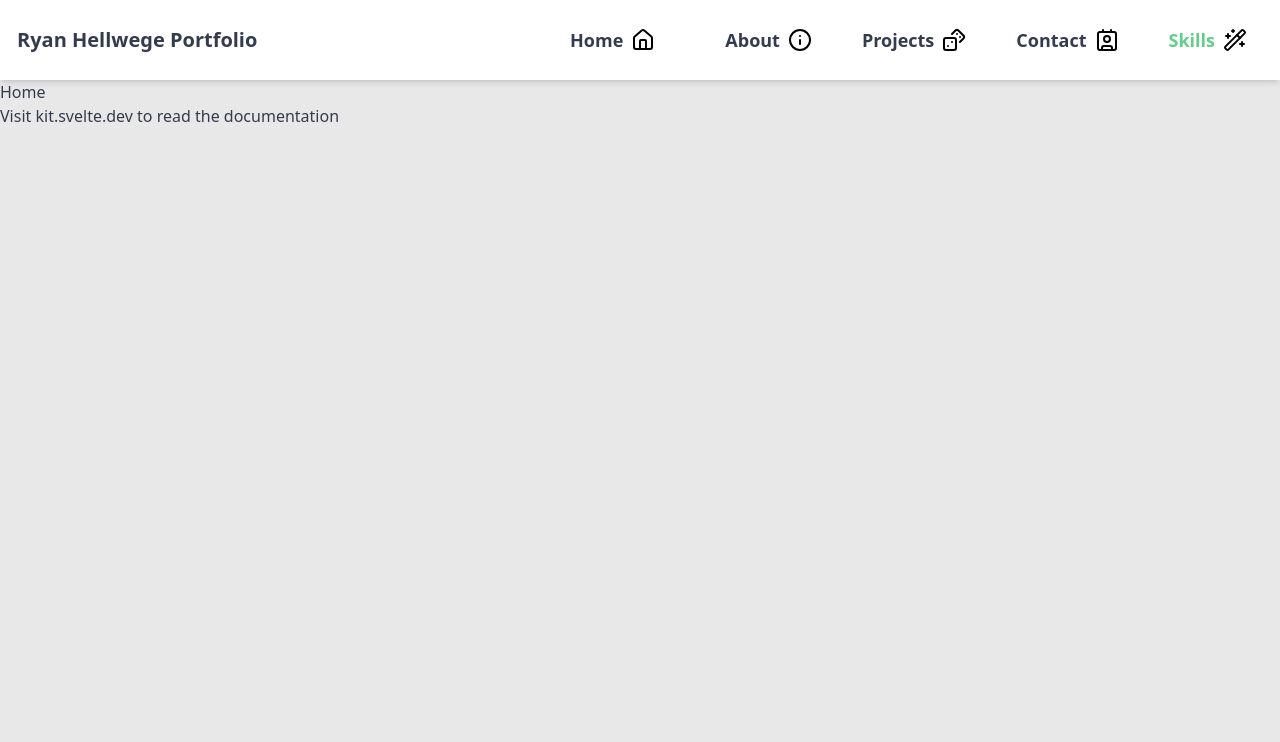
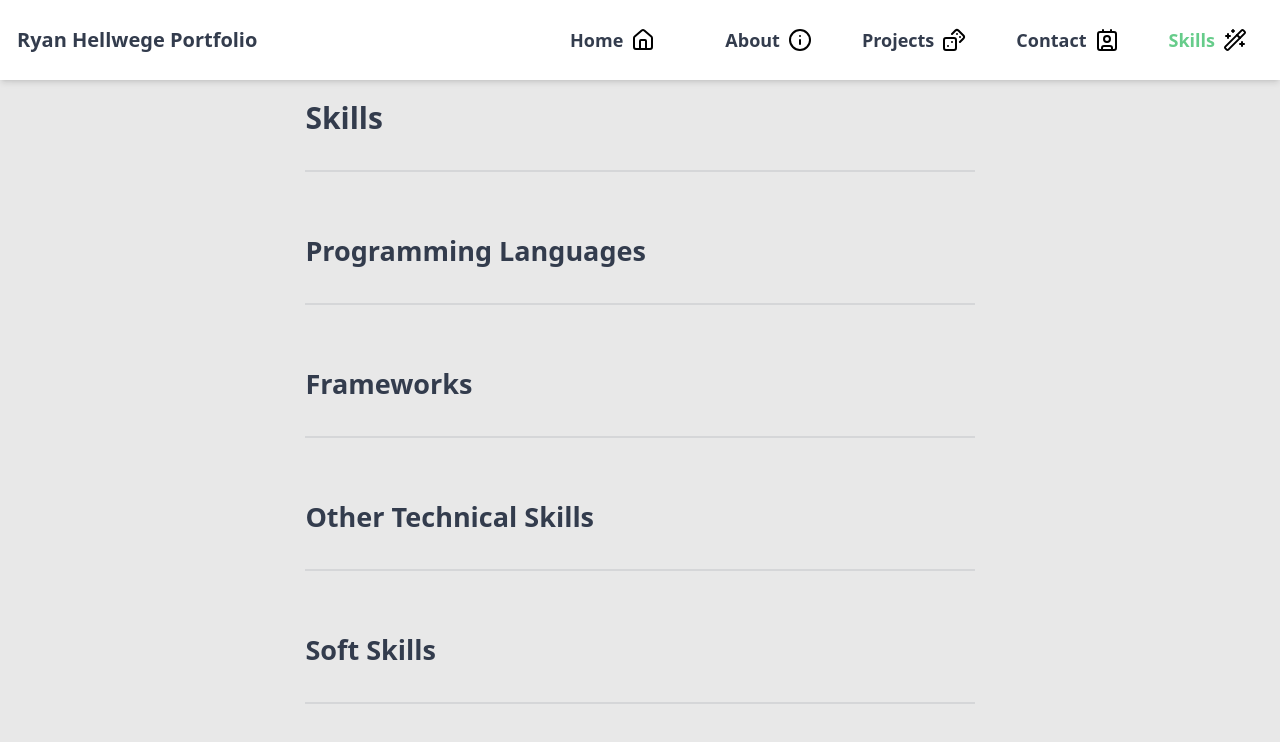
Before and after one commit to rhellwege/Portfolio-CPSC349, a SvelteKit app: page /skills in a window 1280 px wide. Shown: the top 742 px of the page. Built offline with nearby package versions, Linux system fonts and the light colour scheme.

Commit message:
skills page skeleton

```diff
--- a/src/routes/skills/+page.svelte
+++ b/src/routes/skills/+page.svelte
@@ -2,13 +2,36 @@
 </script>
 
 <svelte:head>
-    <title>Ryan Hellwege Portfolio | Home</title>
+    <title>Ryan Hellwege Portfolio | Skills</title>
 </svelte:head>
 
-<h1>Home</h1>
-<p>
-    Visit <a href="https://kit.svelte.dev">kit.svelte.dev</a> to read the documentation
-</p>
+<article id="main" class="prose mx-auto text-lg">
+    <h1 id="title" class="font-bold text-3xl pt-5">Skills</h1>
+    <div class="divider"></div>
+    <section>
+        <h2>Programming Languages</h2>
+        <p></p>
+        <div class="divider"></div>
+    </section>
+    <section>
+        <h2>Frameworks</h2>
+        <p></p>
+        <div class="divider"></div>
+    </section>
+    <section>
+        <h2>Other Technical Skills</h2>
+        <p></p>
+        <div class="divider"></div>
+    </section>
+    <section>
+        <h2>Soft Skills</h2>
+        <p></p>
+        <div class="divider"></div>
+    </section>
+</article>
 
 <style>
+    #main {
+        width: 70vw;
+    }
 </style>
```
